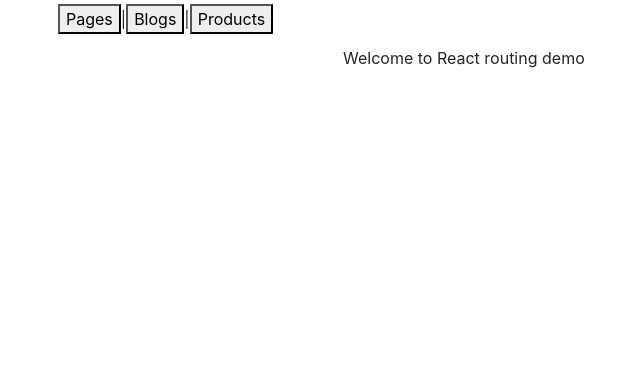
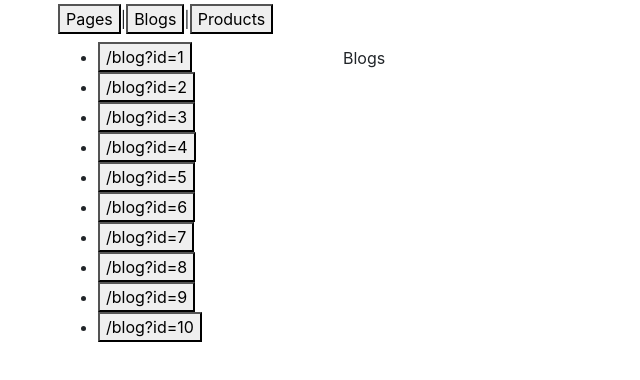
Before and after one commit to ygor-sk/react-page-navigation, a React (Create React App) app: page /blogs in a window 1280 px wide. Shown: the top 380 px of the page, without its empty margins (27-667 px from the left). Built offline with nearby package versions, Linux system fonts and the light colour scheme.

Commit message:
wip - I will reorder final result anyways

```diff
--- a/src/components/App.tsx
+++ b/src/components/App.tsx
@@ -2,13 +2,15 @@ import React from 'react';
 import Products, {AttributeId} from './Products';
 
 interface AppState {
-    location: MyLocation
+    location: PartialLocation
 }
 
-interface MyLocation {
+interface PartialLocation {
     pathname: string,
     search: string
 }
+
+const formatLocation = (location: PartialLocation) => location.search ? `${location.pathname}?${location.search}` : location.pathname
 
 export default class App extends React.Component<any, AppState> {
 
@@ -16,10 +18,21 @@ export default class App extends React.Component<any, AppState> {
         super(props);
         this.state = {
             location: {
-                pathname: '/',
-                search: ''
+                pathname: window.location.pathname,
+                search: window.location.search
             }
         }
+    }
+
+    componentDidMount(): void {
+        window.addEventListener("popstate", () => {
+            this.setState({
+                location: {
+                    pathname: window.location.pathname,
+                    search: window.location.search
+                }
+            })
+        })
     }
 
     render() {
@@ -43,8 +56,12 @@ export default class App extends React.Component<any, AppState> {
         </span>
     }
 
-    private createButtonLink(description: string, location: MyLocation) {
-        return <button onClick={() => this.setState({location: location})}>{description}</button>;
+    private createButtonLink(description: string, location: PartialLocation) {
+        let onClick = () => {
+            window.history.pushState(null, '', formatLocation(location))
+            this.setState({location: location});
+        };
+        return <button onClick={onClick}>{description}</button>;
     }
 
     private renderContent() {
@@ -71,15 +88,14 @@ export default class App extends React.Component<any, AppState> {
 
     private renderSideMenu() {
         return <ul>{this.getSideMenuPathNames().map(location => {
-            let path = location.pathname + '?' + location.search;
-            return <li key={path}>
-                {this.createButtonLink(path, location)}
+            return <li key={formatLocation(location)}>
+                {this.createButtonLink(formatLocation(location), location)}
             </li>;
         })}
         </ul>
     }
 
-    private getSideMenuPathNames(): MyLocation[] {
+    private getSideMenuPathNames(): PartialLocation[] {
         switch (this.state.location.pathname) {
             case '/pages':
             case '/page':
```
